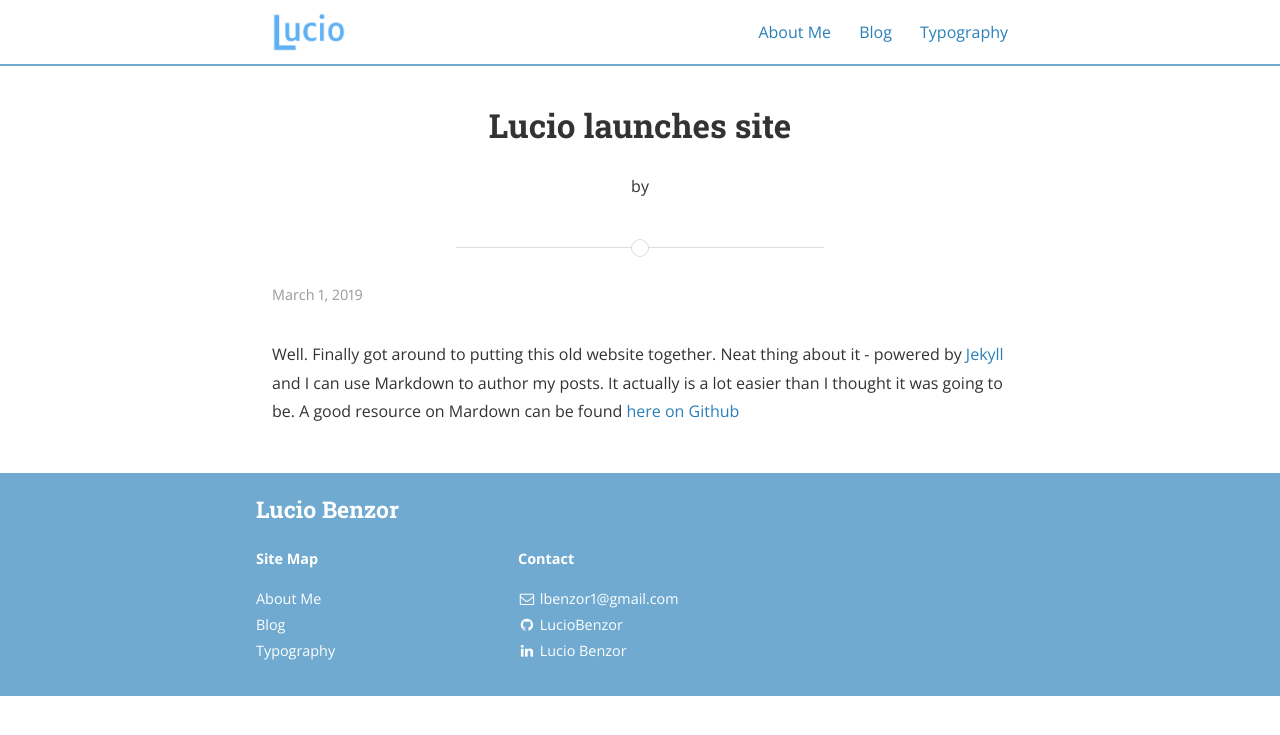
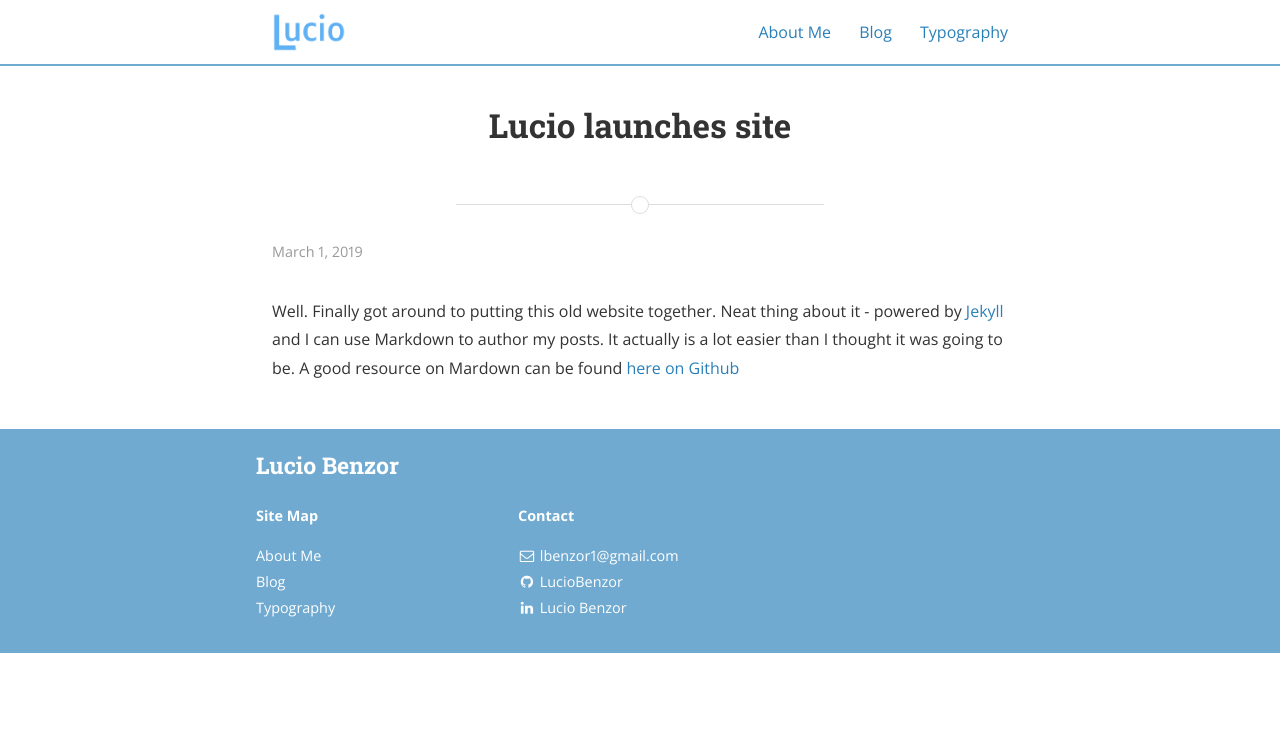
Before and after one commit to LucioBenzor/LucioBenzor.github.io, a Jekyll site: the page built from _posts/2019-03-01-Lucio-benzor-site-launched.md, in a window 1280 px wide. Shown: the top 735 px of the page. Built offline with Jekyll 4.4.1, drawn with Linux system fonts in a browser that asks for light colours; nearby versions of some CDN libraries.

Commit message:
Removed "By" line from posts
Removed <p class="info">by <strong>{{ page.author }}</strong></p> from line 10

```diff
--- a/_layouts/post.html
+++ b/_layouts/post.html
@@ -7,7 +7,6 @@ layout: default
   <div class="scrim {% if page.cover %}has-cover{% endif %}">
     <header class="post-header">
       <h1 class="title">{{ page.title }}</h1>
-      <p class="info">by <strong>{{ page.author }}</strong></p>
     </header>
   </div>
 </div>
```
